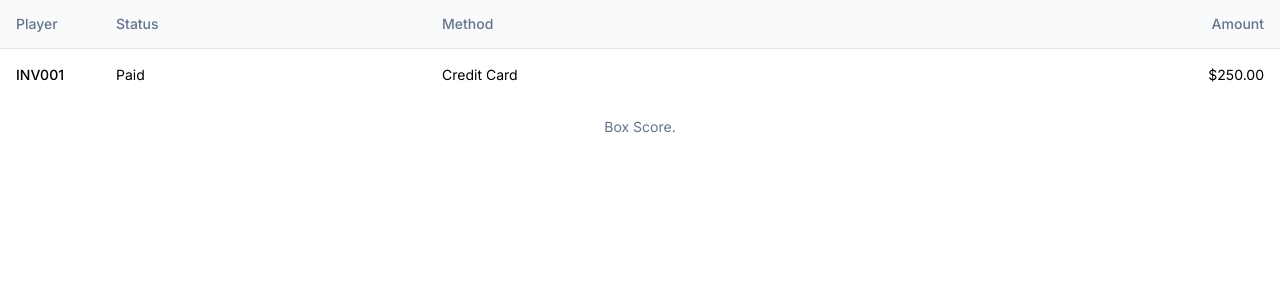
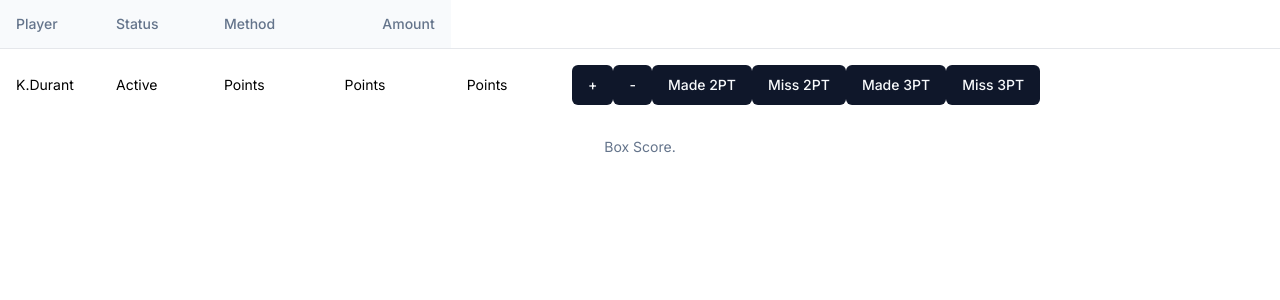
Before and after one commit to riqthedev/scorebook-app, a Next.js app: page / in a window 1280 px wide. Shown: the top 300 px of the page. Built offline with nearby package versions, Linux system fonts and the light colour scheme.

Commit message:
Building Player Row

```diff
--- a/components/shared/BoxScore.tsx
+++ b/components/shared/BoxScore.tsx
@@ -8,6 +8,11 @@ import {
     TableHeader,
     TableRow,
   } from "@/components/ui/table"
+
+import PlayerRow from "./PlayerRow"
+
+
+
 
 
 
@@ -25,12 +30,7 @@ export default function BoxScore () {
     </TableRow>
   </TableHeader>
   <TableBody>
-    <TableRow>
-      <TableCell className="font-medium">INV001</TableCell>
-      <TableCell>Paid</TableCell>
-      <TableCell>Credit Card</TableCell>
-      <TableCell className="text-right">$250.00</TableCell>
-    </TableRow>
+    <PlayerRow/>
   </TableBody>
 </Table>
 
--- /dev/null
+++ b/components/shared/PlayerButtons.tsx
@@ -0,0 +1,18 @@
+"use client"
+
+import { Button } from "../ui/button"
+
+
+export default function PlayerButtons () {
+
+    return (
+        <div className="player-buttons">
+            <Button>+</Button>
+            <Button>-</Button>
+            <Button>Made 2PT</Button>
+            <Button>Miss 2PT</Button>
+            <Button>Made 3PT</Button>
+            <Button>Miss 3PT</Button>
+        </div>
+    )
+}
--- /dev/null
+++ b/components/shared/PlayerRow.tsx
@@ -0,0 +1,27 @@
+"use client"
+
+import {
+    Table,
+    TableBody,
+    TableCaption,
+    TableCell,
+    TableHead,
+    TableHeader,
+    TableRow,
+  } from "@/components/ui/table"
+import PlayerButtons from "./PlayerButtons"
+
+
+export default function PlayerRow() {
+
+    return (
+        <TableRow>
+            <TableCell>K.Durant</TableCell>
+            <TableCell>Active</TableCell>
+            <TableCell>Points</TableCell>
+            <TableCell>Points</TableCell>
+            <TableCell>Points</TableCell>
+            <TableCell><PlayerButtons/></TableCell>
+        </TableRow>
+    )
+}
```
